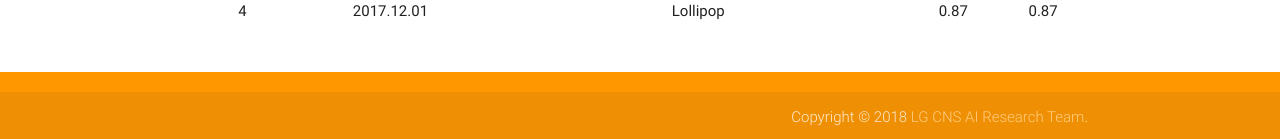
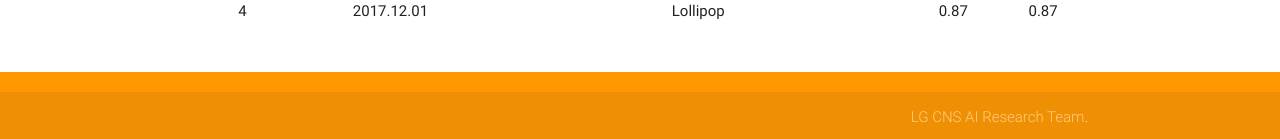
Before and after one commit to korquad/korquad.github.io, a Jekyll site: the page built from index.md, in a window 1280 px wide. Shown: the part 1892-2031 px from the top of the page. Built offline with Jekyll 4.4.1, drawn with Linux system fonts in a browser that asks for light colours.

Commit message:
Update footer.html

```diff
--- a/_includes/footer.html
+++ b/_includes/footer.html
@@ -30,7 +30,7 @@
             <div>
                 <!-- Made by <a target="_blank" class="orange-text text-lighten-3" href="http://materializecss.com">Materialize</a> -->
                 <span style="text-align: right; float: right">
-                Copyright © 2018 <a href="mailto:jooyul.lee@lgcns.com,kmj0614@lgcns.com,kyoungmin.kim@lgcns.com" class="orange-text text-lighten-3">LG CNS AI Research Team</a>. <!-- Powered by <a target="_blank" href="http://jekyllrb.com/" class="orange-text text-lighten-3">Jekyll</a> -->
+                <a href="mailto:jooyul.lee@lgcns.com,kmj0614@lgcns.com,kyoungmin.kim@lgcns.com" class="orange-text text-lighten-3">LG CNS AI Research Team</a>. <!-- Powered by <a target="_blank" href="http://jekyllrb.com/" class="orange-text text-lighten-3">Jekyll</a> -->
                 </span>
             </div>
         </div>
```
